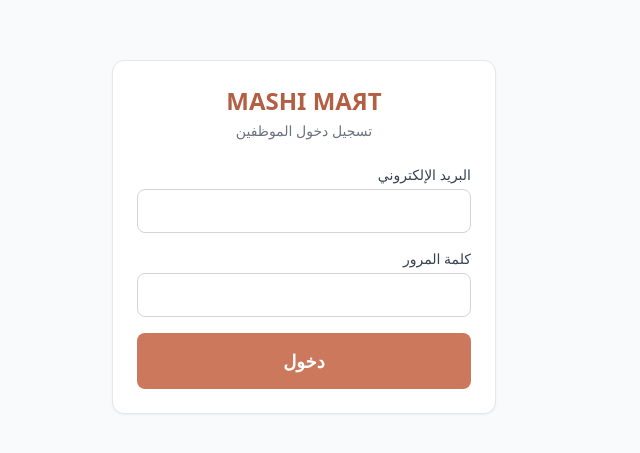
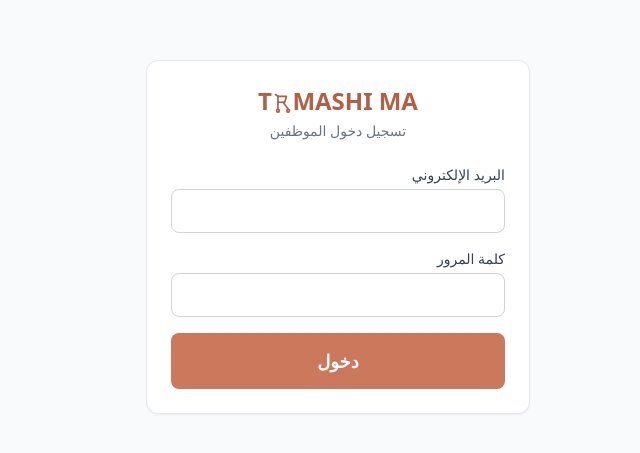
Before and after one commit to akbasha9102-crypto/dddmart, a Next.js app: page /login in a window 1280 px wide. Shown: the part 163-616 px from the top of the page, without its empty margins (431-1071 px from the left). Built offline with nearby package versions, Linux system fonts and the light colour scheme.

Commit message:
Restyle brand R as a shopping-cart glyph
Replaces the mirrored-R flourish with an inline SVG shaped like a
shopping cart (frame, basket, rear strut, two wheels) while still
reading as the letter R, across all BrandName usages (login, navbar,
subscription-paused, store-inactive guard).

```diff
--- a/components/shared/BrandName.tsx
+++ b/components/shared/BrandName.tsx
@@ -6,19 +6,34 @@
 
 /**
  * Renders the "MASHI MART" brand name as real, selectable text, with the R
- * in "MART" horizontally mirrored as a branding flourish (Toys "Я" Us-style,
- * done as an actual CSS mirror of the glyph rather than a substitute
- * character). Accepts className so callers keep their own heading/link
- * typography and color.
+ * in "MART" replaced by a shopping-cart glyph: a vertical stem (cart frame),
+ * an open basket in place of the bowl, a diagonal rear strut in place of the
+ * leg, and two wheels where the R's legs would meet the baseline. It still
+ * reads as "R" at a glance while doubling as the cart icon. Uses
+ * `currentColor` so it inherits the caller's text color. Accepts className
+ * so callers keep their own heading/link typography and color.
  */
 export function BrandName({ className }: BrandNameProps) {
   return (
     <span className={cn(className)}>
-      <span aria-hidden="true">
+      <span aria-hidden="true" className="inline-flex items-baseline">
         MASHI MA
-        <span className="inline-block" style={{ transform: "scaleX(-1)" }}>
-          R
-        </span>
+        <svg
+          className="inline-block h-[0.85em] w-[0.85em] translate-y-[0.12em]"
+          viewBox="0 0 24 24"
+          fill="none"
+          stroke="currentColor"
+          strokeWidth={2}
+          strokeLinecap="round"
+          strokeLinejoin="round"
+        >
+          <path d="M7 4 L4 2" />
+          <path d="M7 4 L7 19" />
+          <path d="M7 4 L17 4 L15 11 L7 11" />
+          <path d="M13 11 L19 19" />
+          <circle cx="7" cy="21" r="1.6" />
+          <circle cx="19" cy="21" r="1.6" />
+        </svg>
         T
       </span>
       <span className="sr-only">MASHI MART</span>
```
